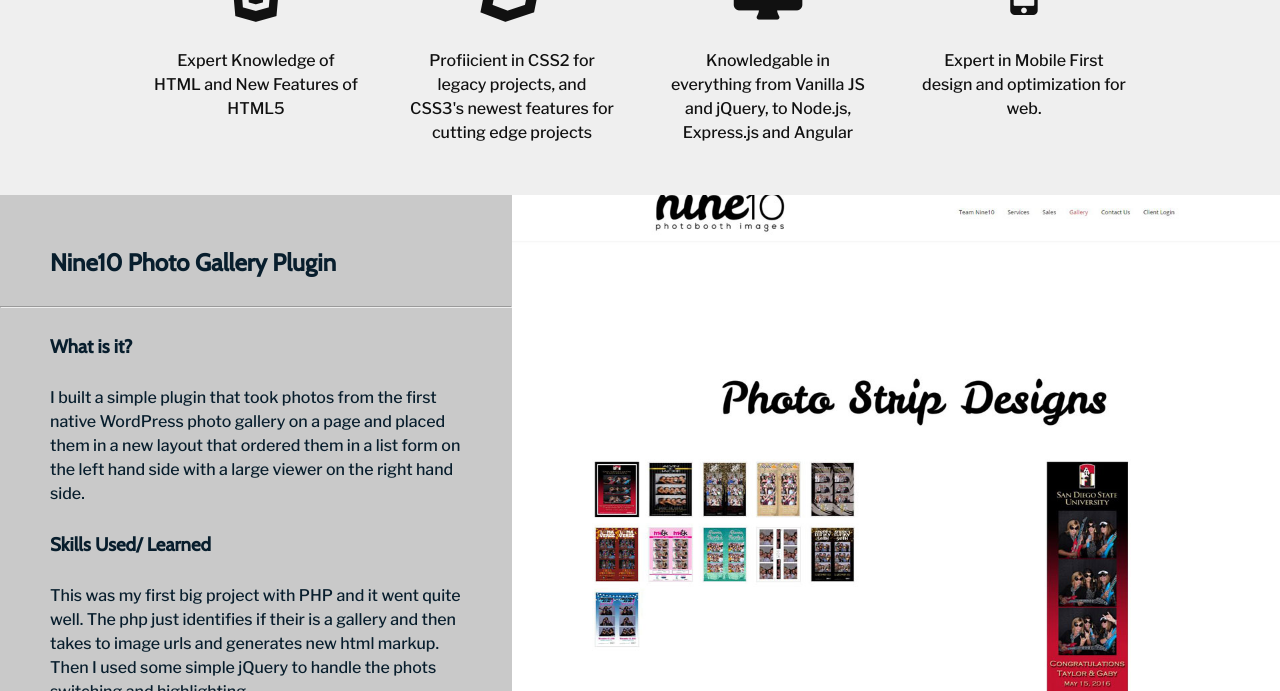
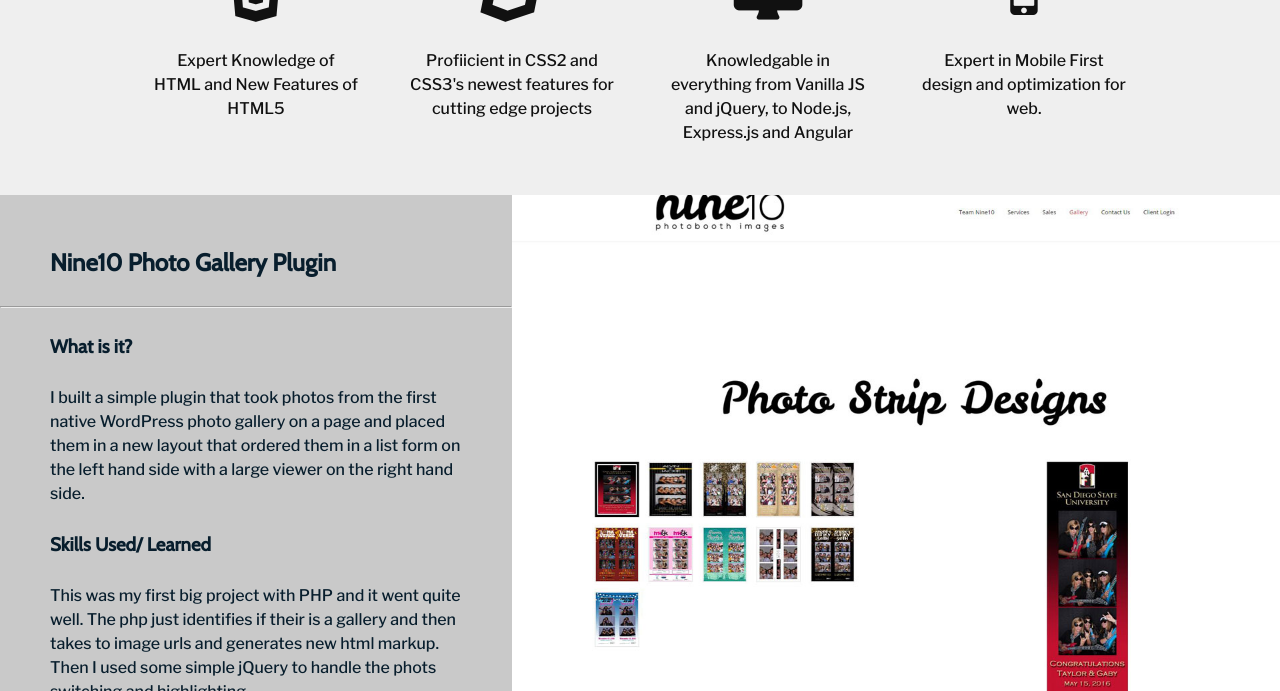
Before and after one commit to tmgriffith/new-site, a Jekyll site: the page built from index.html, in a window 1280 px wide and 900 px high, scrolled down 517 px, cut to the strip 209-900 px from the top of the window. Built offline with Jekyll 4.4.1, drawn with Linux system fonts in a browser that asks for light colours.

```diff
--- a/_includes/skills.html
+++ b/_includes/skills.html
@@ -7,7 +7,7 @@
         </div>
         <div class="skill-attr">
             <h4><i class="fa fa-4x fa-css3"></i></h4>
-            <p>Profiicient in CSS2 for legacy projects, and CSS3's newest features for cutting edge projects</p>
+            <p>Profiicient in CSS2 and CSS3's newest features for cutting edge projects</p>
         </div>
         <div class="skill-attr">
             <h4><i class="fa fa-4x fa-desktop"></i></h4>
```
